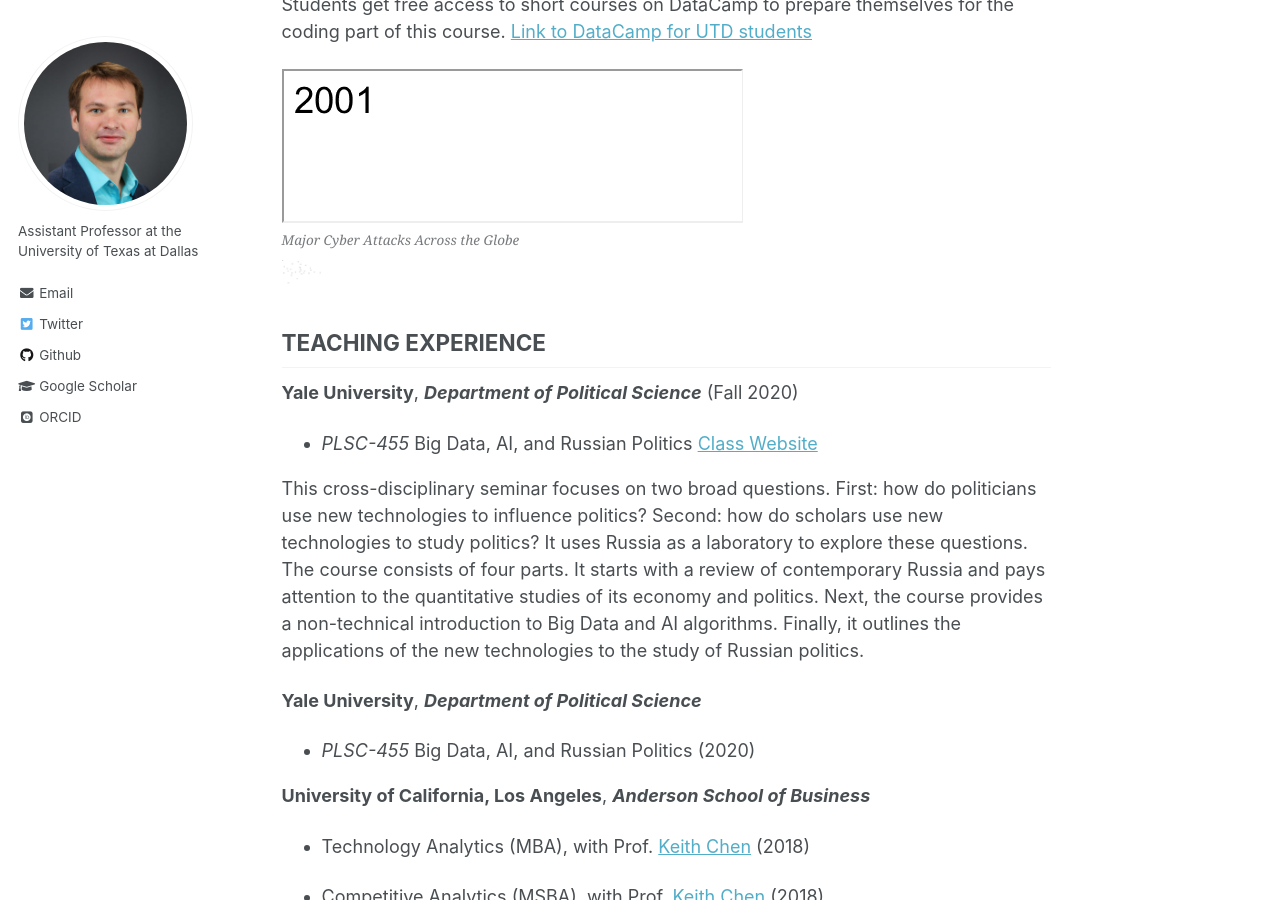
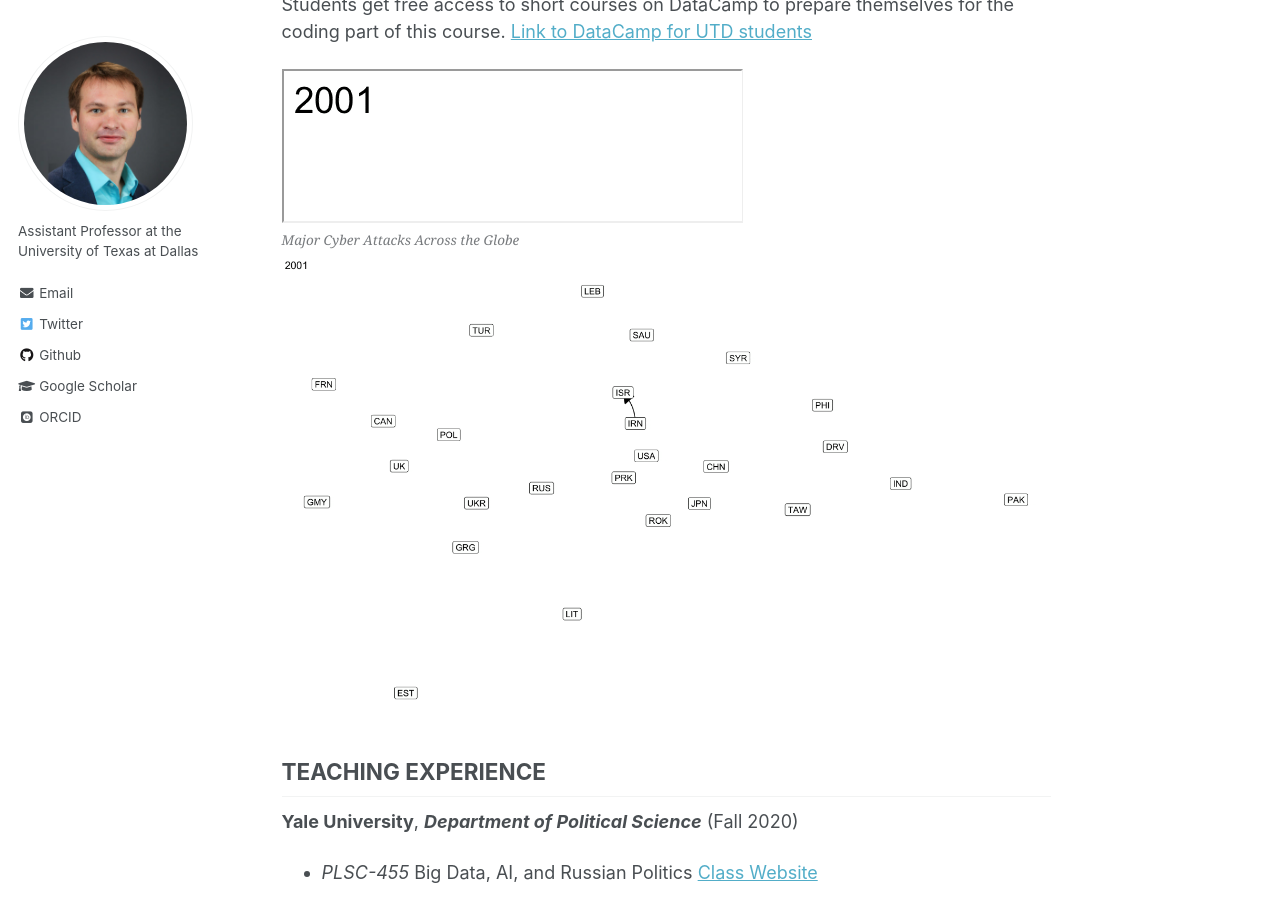
Before and after one commit to egorina/egorina.github.io, a Jekyll site: the page built from _pages/teaching.md, in a window 1280 px wide and 900 px high, scrolled down 571 px. Built offline with Jekyll 4.4.1, drawn with Linux system fonts in a browser that asks for light colours; some web fonts are replaced; comment, search, counter and statistics services are not loaded.

Commit message:
Update teaching.md

```diff
--- a/_pages/teaching.md
+++ b/_pages/teaching.md
@@ -23,7 +23,7 @@ Students get free access to short courses on DataCamp to prepare themselves for
 <figcaption><i>Major Cyber Attacks Across the Globe</i></figcaption>
 </div>
 
-<img src="https://asobolev.com/files/figs/major-cyber-attacks.gif" width="40" height="40">
+<img src="http://asobolev.com/files/figs/major-cyber-attacks.gif">
 
 ## TEACHING EXPERIENCE
 
```
